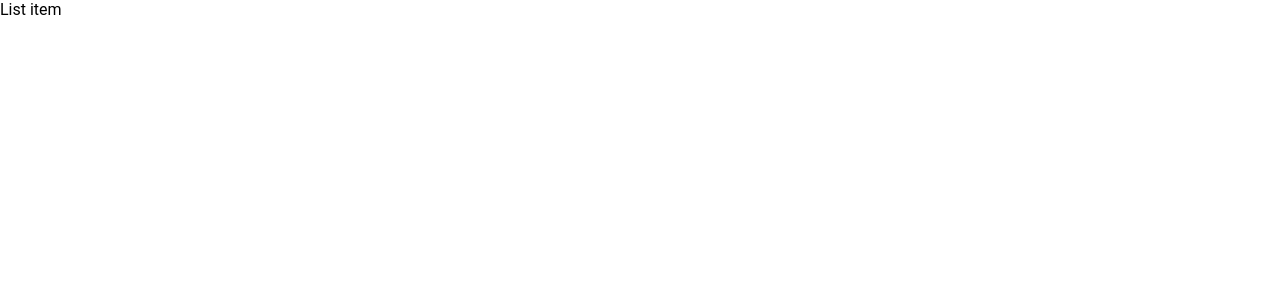
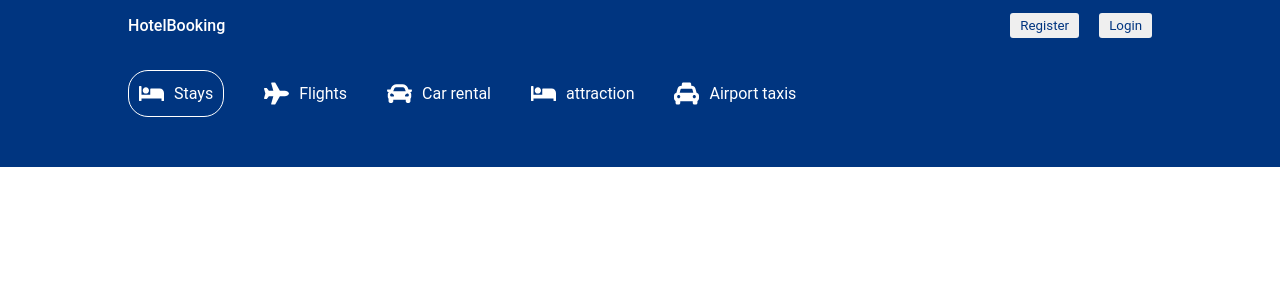
Before and after one commit to Rukunuljoy/airbnb-hotel, a React (Vite) app: page /hotels in a window 1280 px wide. Shown: the top 300 px of the page. Built offline with nearby package versions, Linux system fonts and the light colour scheme.

Commit message:
haeder complete

```diff
--- a/package.json
+++ b/package.json
@@ -11,6 +11,7 @@
   },
   "dependencies": {
     "date-fns": "^2.30.0",
+    "prop-types": "^15.8.1",
     "react": "^18.2.0",
     "react-date-range": "^1.4.0",
     "react-dom": "^18.2.0",
--- a/src/Components/header/Header.css
+++ b/src/Components/header/Header.css
@@ -10,6 +10,10 @@
     width: 100%;
     max-width: 1024px;
     margin: 20px 0px 100px 0px;
+}
+
+.headerContainer.listMode{
+    margin: 20px 0px 0px 0px;
 }
 
 .headerList {
--- a/src/Components/header/Header.jsx
+++ b/src/Components/header/Header.jsx
@@ -1,3 +1,4 @@
+
 import "./Header.css";
 import {
   FaBed,
@@ -9,11 +10,15 @@ import {
 } from "react-icons/fa";
 import { DateRange } from "react-date-range";
 import { useState } from "react";
-import "react-date-range/dist/styles.css"; // main css file
-import "react-date-range/dist/theme/default.css"; // theme css file
+import "react-date-range/dist/styles.css";
+import "react-date-range/dist/theme/default.css";
 import { format } from "date-fns";
+import PropTypes from "prop-types";
 
-const Header = () => {
+const Header = ({type}) => {
+    Header.propTypes = {
+        type: PropTypes.string.isRequired,
+      };
   const [openDate, setOpenDate] = useState(false);
   const [date, setDate] = useState([
     {
@@ -39,7 +44,7 @@ const Header = () => {
   }
   return (
     <div className="header">
-      <div className="headerContainer">
+      <div className={type === "list" ? "headerContainer listMode" : "headerContainer"}>
         <div className="headerList">
           <div className="headerListItem active">
             <FaBed size={25} />
@@ -62,7 +67,8 @@ const Header = () => {
             <span>Airport taxis</span>
           </div>
         </div>
-        <h1 className="headerTitle">A lifetime of discount?its genius</h1>
+      { type !== "list" &&
+      <> <h1 className="headerTitle">A lifetime of discount?its genius</h1>
         <p className="headerDesc">
           Lorem ipsum dolor sit amet, consectetur adipisicing elit. Accusamus
           molestias modi nesciunt eaque, repellendus illo. <br />
@@ -134,7 +140,7 @@ const Header = () => {
           <div className="headerSearchItem">
             <button className="headerButton">Search</button>
           </div>
-        </div>
+        </div></>}
       </div>
     </div>
   );
--- a/src/pages/List/List.jsx
+++ b/src/pages/List/List.jsx
@@ -1,5 +1,11 @@
+import Header from "../../Components/header/Header";
+import Navbar from "../../Components/navbar/Navbar";
+
 const List = () => {
-  return <div>List item</div>;
+  return <div>
+    <Navbar/>
+    <Header type="list"/>
+  </div>;
 };
 
 export default List;
```
Also changed, not shown: 1 other file (tests, documents, lock files or other folders).
